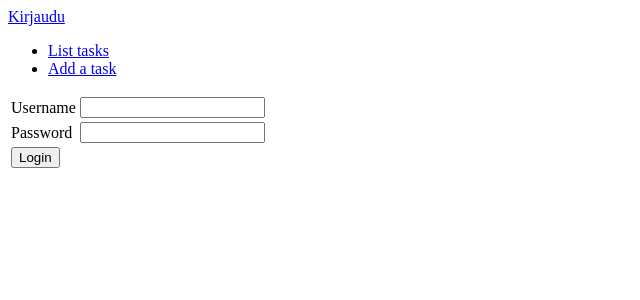
After one commit to tn1995/bilelista, a Flask app: page /auth/login in a window 1280 px wide. The commit adds this page. Shown: the top 300 px of the page, without its empty margins (0-640 px from the left). Run offline with Flask 2, Linux system fonts and the light colour scheme.

Commit message:
lisätty kirjautuminen sisään ja ulos

```diff
--- /dev/null
+++ b/application/auth/forms.py
@@ -0,0 +1,11 @@
+
+
+from flask_wtf import FlaskForm
+from wtforms import PasswordField, StringField
+
+class LoginForm(FlaskForm):
+    username = StringField("Username")
+    password = PasswordField("Password")
+
+    class Meta:
+        csrf = False
--- /dev/null
+++ b/application/auth/views.py
@@ -0,0 +1,28 @@
+from flask import render_template, request, redirect, url_for
+from flask_login import login_user, logout_user
+
+from application import app, db
+from application.auth.models import User
+from application.auth.forms import LoginForm
+
+@app.route("/auth/login", methods = ["GET", "POST"])
+def auth_login():
+    if request.method == "GET":
+        return render_template("auth/loginform.html", form = LoginForm())
+
+    form = LoginForm(request.form)
+    # mahdolliset validoinnit
+
+    user = User.query.filter_by(username=form.username.data, password=form.password.data).first()
+    if not user:
+        return render_template("auth/loginform.html", form = form,
+                                error = "No such username or password")
+
+
+    login_user(user)
+    return redirect(url_for("index"))
+
+@app.route("/auth/logout")
+def auth_logout():
+    logout_user()
+    return redirect(url_for("index"))
--- a/application/tasks/forms.py
+++ b/application/tasks/forms.py
@@ -1,8 +1,8 @@
 from flask_wtf import FlaskForm
-from wtforms import BooleanField, StringField
+from wtforms import BooleanField, StringField, validators
 
 class TaskForm(FlaskForm):
-    name = StringField("Task name")
+    name = StringField("Task name", [validators.Length(min=2)])
     done = BooleanField("Done")
 
     class Meta:
--- a/application/tasks/views.py
+++ b/application/tasks/views.py
@@ -25,6 +25,9 @@ def tasks_set_done(task_id):
 def tasks_create():
     form = TaskForm(request.form)
 
+    if not form.validate():
+        return render_template("tasks/new.html", form = form)
+
     t = Task(form.name.data)
     t.done = form.done.data
 
--- /dev/null
+++ b/application/templates/auth/loginform.html
@@ -0,0 +1,29 @@
+{% extends "layout.html" %}
+
+{% block body %}
+{{ error }}
+<form method="POST" action="{{ url_for('auth_login') }}">
+  <table>
+    <tr>
+      <td>
+	{{ form.username.label }}
+      </td>
+      <td>
+	{{ form.username }}
+      </td>
+    </tr>
+    <tr>
+      <td>
+	{{ form.password.label }}
+      </td>
+      <td>
+	{{ form.password }}
+      </td>
+    </tr>
+    <tr>
+      <td colspan="2">
+	<input type="submit" value="Login"/>
+      </td>
+    </tr>
+</form>
+{% endblock %}
--- a/application/templates/layout.html
+++ b/application/templates/layout.html
@@ -6,6 +6,14 @@
   </head>
 
   <body>
+    {% if current_user.is_authenticated %}
+    <p>
+    Kirjautunut nimellä {{ current_user.name }}. <a href="{{ url_for('auth_logout') }}">Kirjaudu ulos</a>
+    </p>
+    {% else %}
+    <a href="{{ url_for('auth_login') }}">Kirjaudu</a>
+    {% endif %}
+
     <ul>
 <li><a href="{{ url_for('tasks_index') }}">List tasks</a></li>
 <li><a href="{{ url_for('tasks_form') }}">Add a task</a></li>
```
Also changed, not shown: application/__init__.py (+23 -0 lines), application/auth/models.py (added, +31 -0 lines), application/templates/tasks/new.html (+10 -1 lines).
